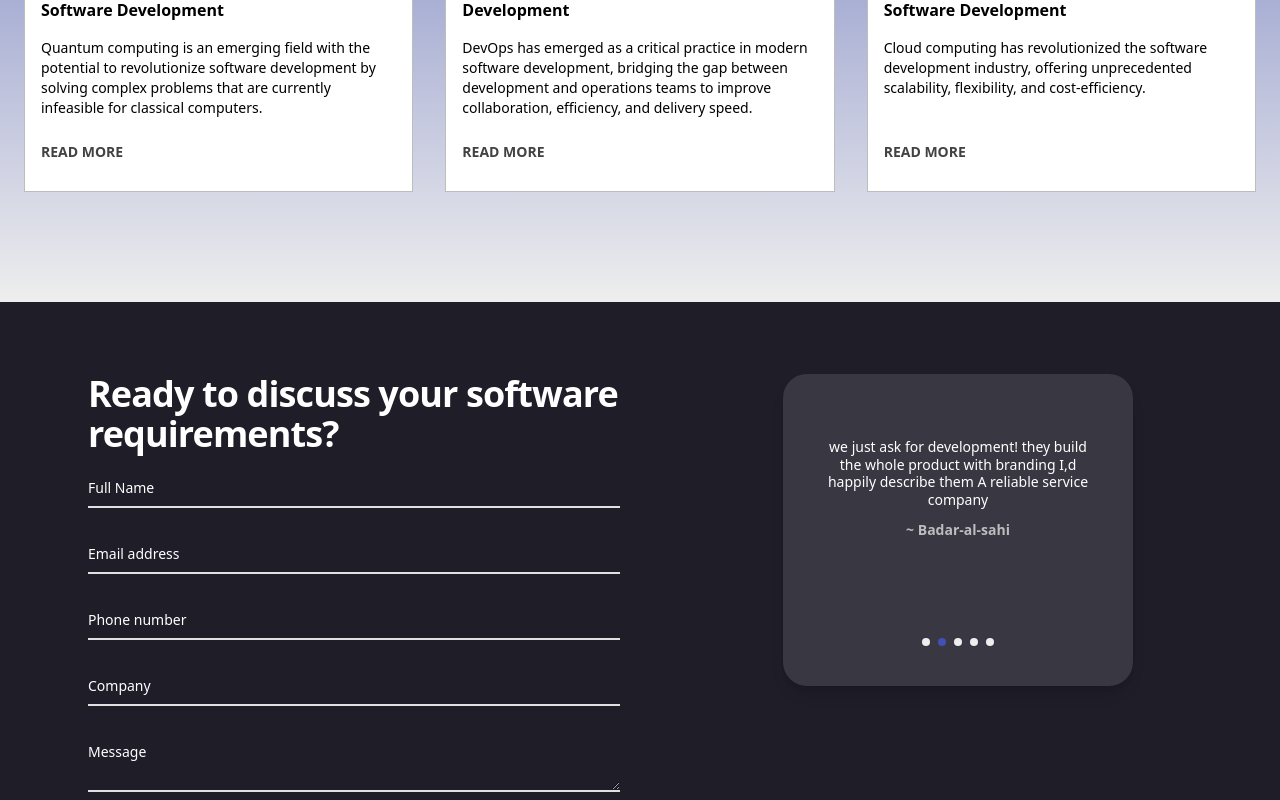
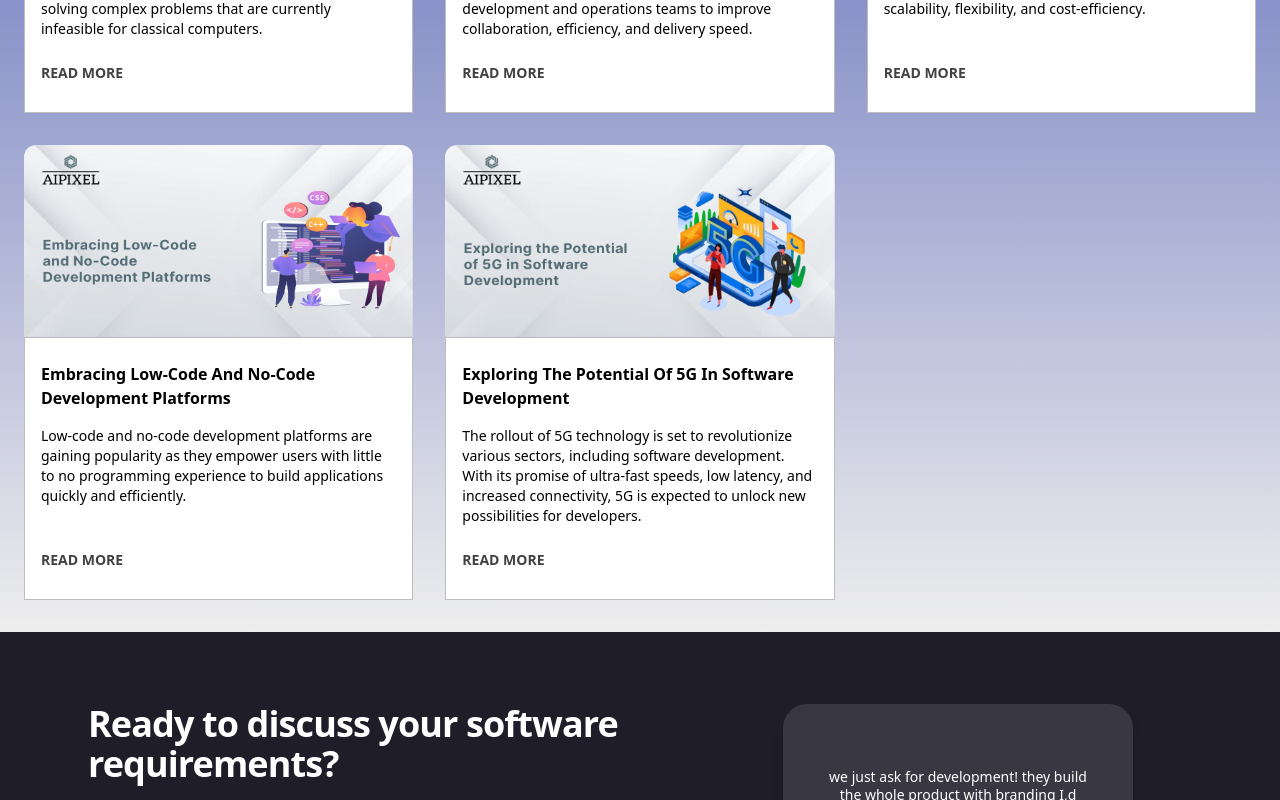
Before and after one commit to aipixel-company/Aipixel-Company-portfolio, a React (Vite) app: page /blogs in a window 1280 px wide. Shown: the part 498-1298 px from the top of the page. Built offline with nearby package versions, Linux system fonts and the light colour scheme.

Commit message:
--blog--updation

```diff
--- a/src/Components/AllBlogsSection.jsx
+++ b/src/Components/AllBlogsSection.jsx
@@ -3,6 +3,8 @@ import { Link } from "react-router-dom";
 import blog from "../assets/blog.png"
 import blog1 from "../assets/blog1.jpg"
 import blog2 from "../assets/blog2.png"
+import blog3 from "../assets/blog3.png"
+import blog4 from "../assets/blog4.png"
 
 
 const cardsData = [
@@ -26,6 +28,20 @@ const cardsData = [
 
     title: "The Impact of Cloud Computing on Software Development",
     description: "Cloud computing has revolutionized the software development industry, offering unprecedented scalability, flexibility, and cost-efficiency. ",
+  },
+  {
+    id: 4,
+    imgSrc: blog3,
+
+    title: "Embracing Low-Code and No-Code Development Platforms",
+    description: "Low-code and no-code development platforms are gaining popularity as they empower users with little to no programming experience to build applications quickly and efficiently.",
+  },
+  {
+    id: 5,
+    imgSrc: blog4,
+
+    title: "Exploring the Potential of 5G in Software Development",
+    description: "The rollout of 5G technology is set to revolutionize various sectors, including software development. With its promise of ultra-fast speeds, low latency, and increased connectivity, 5G is expected to unlock new possibilities for developers. ",
   },
 ];
 
--- a/src/Components/TrendingBlogsSection.jsx
+++ b/src/Components/TrendingBlogsSection.jsx
@@ -129,6 +129,75 @@ const blogPosts = [
       },
     ],
   },
+  {
+    id: 4,
+    date: "July 9, 2024",
+    title: "Embracing Low-Code and No-Code Development Platforms",
+    sections: [
+      {
+        heading: "Introduction",
+        content: "Low-code and no-code development platforms are gaining popularity as they empower users with little to no programming experience to build applications quickly and efficiently. This blog explores the benefits of these platforms, their impact on traditional software development, and how businesses can leverage them for rapid application development.",
+      },
+      {
+        heading: "Understanding Low-Code and No-Code Platforms",
+        content: "Low-Code Platforms: Provide a graphical interface with drag-and-drop components, allowing developers to build applications with minimal hand-coding.\nNo-Code Platforms: Designed for non-developers, enabling them to create applications using a visual interface without any coding.",
+      },
+      {
+        heading: "Benefits of Low-Code and No-Code Platforms",
+        content: "Faster Development: Speeds up the application development process, reducing time-to-market.\nCost-Effective: Reduces development costs by minimizing the need for extensive coding and development resources.\nIncreased Accessibility: Empowers business users and non-developers to create and modify applications, fostering innovation and agility.",
+      },
+      {
+        heading: "Impact on Traditional Software Development",
+        content: "Shift in Roles: Developers can focus on more complex tasks while business users handle simpler applications.\nIntegration: Low-code and no-code platforms often integrate with existing systems, enhancing functionality and interoperability.\nCustomization: While these platforms offer pre-built components, customization options ensure applications meet specific business needs.",
+      },
+      {
+        heading: "Conclusion",
+        content: "Low-code and no-code development platforms are transforming the software development landscape by making application development more accessible, faster, and cost-effective. Businesses can leverage these platforms to enhance agility, drive innovation, and stay competitive in a rapidly evolving market.",
+      },
+    ],
+  },
+  {
+    id: 5,
+    date: "July 9, 2024",
+    title: "Exploring the Potential of 5G in Software Development",
+    sections: [
+      {
+        heading: "Introduction",
+        content: "The rollout of 5G technology is set to revolutionize various sectors, including software development. With its promise of ultra-fast speeds, low latency, and increased connectivity, 5G is expected to unlock new possibilities for developers. This blog explores the potential impact of 5G on software development and the opportunities it presents.",
+      },
+      {
+        heading: "Key Features of 5G",
+        content: "5G technology offers several key features that set it apart from previous generations of mobile networks:",
+        subpoints: [
+          "Ultra-Fast Speeds: Enables faster data transfer and real-time communication.",
+          "Low Latency: Reduces lag, improving the performance of applications.",
+          "Increased Connectivity: Supports a higher number of connected devices.",
+        ],
+      },
+      {
+        heading: "Impact on Software Development",
+        content: "5G technology is poised to significantly impact software development in various ways:",
+        subpoints: [
+          "Enhanced Mobile Applications: 5G will enable more sophisticated and responsive mobile applications.",
+          "IoT Integration: Improved connectivity will facilitate the development of Internet of Things (IoT) applications.",
+          "Augmented and Virtual Reality (AR/VR): 5G will enhance the performance of AR/VR applications, making them more immersive.",
+        ],
+      },
+      {
+        heading: "Opportunities for Developers",
+        content: "The advent of 5G opens up numerous opportunities for software developers:",
+        subpoints: [
+          "Real-Time Analytics: Faster data transfer will enable real-time analytics and decision-making.",
+          "Edge Computing: 5G will support edge computing, allowing data processing closer to the source.",
+          "Smart Cities: Developers can create applications to support smart city initiatives, improving urban living.",
+        ],
+      },
+      {
+        heading: "Conclusion",
+        content: "5G technology holds immense potential for transforming software development, offering new opportunities for innovation and enhanced performance. As 5G networks become more widespread, developers will have the tools to create more advanced and responsive applications, driving the next wave of technological advancements.",
+      },
+    ],
+  }
 ];
 
 const BlogDetail = () => {
```
Also changed, not shown: src/assets/blog3.png (added), src/assets/blog4.png (added).
